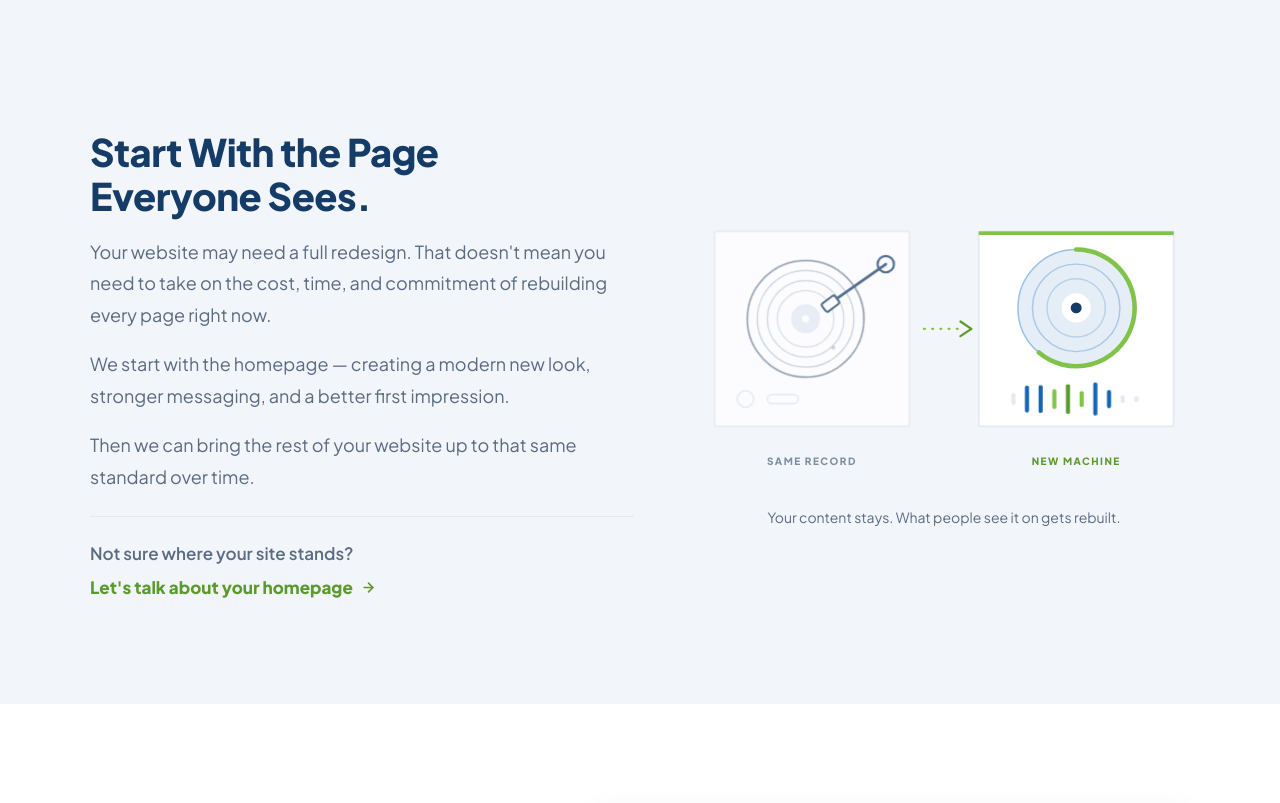
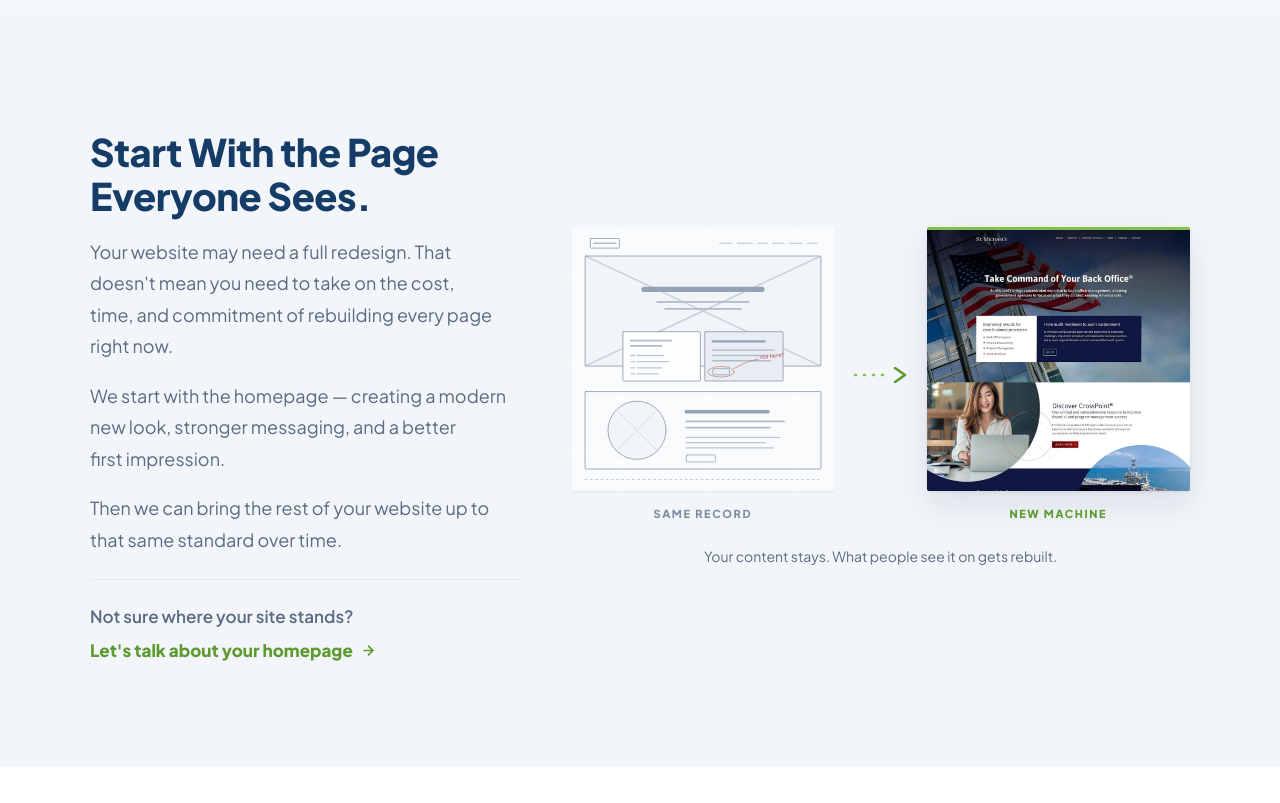
Before and after one commit to imageworksc/facelift, a plain HTML site: page index.html in a window 1280 px wide. Shown: the part 580-1383 px from the top of the page. Drawn offline with Linux system fonts and the light colour scheme.

Commit message:
Show the draft and the St. Michael's home in the first split
The record-player figure gives way to the page itself: a pencil
wireframe of a homepage on the "same record" side, and the St. Michael's
home ImageWorks built (from the portfolio) on the "new machine" side.
The wireframe is an SVG drawn to the same structure as that home; the
screenshot ships as a 1000px WebP.

Co-Authored-By: Claude Opus 5 (1M context) <noreply@anthropic.com>

```diff
--- a/index.html
+++ b/index.html
@@ -236,63 +236,22 @@
         <p class="quote-rail">Not sure where your site stands? <a href="#contact">Let's talk about your homepage <svg class="arrow icon" width="15" height="15" aria-hidden="true"><use href="#i-arrow"/></svg></a></p>
       </div>
 
+      <!-- The same homepage twice: as the pencil draft it starts from, and as
+           the St. Michael's home ImageWorks built from it. -->
       <figure class="fig reveal">
-        <svg viewBox="0 0 540 312" role="img" aria-labelledby="figTitle figDesc" class="fig-svg">
-          <title id="figTitle">The same record, played on a new machine</title>
-          <desc id="figDesc">The same disc shown twice: on the left as a turntable with a tonearm, on the right as a modern digital player with a progress ring and waveform.</desc>
-
-          <!-- THEN: turntable -->
-          <g opacity="0.72">
-            <rect x="18" y="30" width="214" height="214" rx="2" fill="#ffffff" stroke="var(--border)" stroke-width="2"/>
-            <g class="fig-disc">
-              <circle cx="118" cy="126" r="64" fill="#ffffff" stroke="var(--faint)" stroke-width="2"/>
-              <circle cx="118" cy="126" r="53" fill="none" stroke="var(--faint)" stroke-width="1.4" opacity=".55"/>
-              <circle cx="118" cy="126" r="42" fill="none" stroke="var(--faint)" stroke-width="1.4" opacity=".45"/>
-              <circle cx="118" cy="126" r="31" fill="none" stroke="var(--faint)" stroke-width="1.4" opacity=".35"/>
-              <circle cx="118" cy="126" r="16" fill="var(--border)"/>
-              <circle cx="118" cy="126" r="4" fill="#ffffff"/>
-              <circle cx="118" cy="82" r="2.2" fill="var(--faint)" opacity=".5"/>
-            </g>
-            <circle cx="206" cy="66" r="9" fill="#ffffff" stroke="var(--navy)" stroke-width="2.4"/>
-            <path d="M206 66 L152 104" stroke="var(--navy)" stroke-width="3" stroke-linecap="round"/>
-            <rect x="136" y="104" width="18" height="11" rx="2.5" transform="rotate(-37 145 109)" fill="#ffffff" stroke="var(--navy)" stroke-width="2.2"/>
-            <circle cx="52" cy="214" r="9" fill="none" stroke="var(--border)" stroke-width="2"/>
-            <rect x="76" y="209" width="34" height="10" rx="5" fill="none" stroke="var(--border)" stroke-width="2"/>
-          </g>
-          <text x="125" y="286" class="fig-label" text-anchor="middle">Same record</text>
-
-          <!-- bridge -->
-          <g>
-            <line x1="248" y1="137" x2="286" y2="137" stroke="var(--green)" stroke-width="2.5" stroke-linecap="round" stroke-dasharray="1 8"/>
-            <path d="M288 129 L300 137 L288 145" fill="none" stroke="var(--green-ink)" stroke-width="2.5" stroke-linecap="round" stroke-linejoin="round"/>
-          </g>
-
-          <!-- NOW: digital player -->
-          <g>
-            <rect x="308" y="30" width="214" height="214" rx="2" fill="#ffffff" stroke="var(--border)" stroke-width="2"/>
-            <rect x="308" y="30" width="214" height="4" fill="var(--green)"/>
-            <circle cx="415" cy="114" r="64" fill="var(--tint-blue)"/>
-            <circle cx="415" cy="114" r="64" fill="none" stroke="var(--blue)" stroke-width="1.6" opacity=".38"/>
-            <circle cx="415" cy="114" r="48" fill="none" stroke="var(--blue)" stroke-width="1.6" opacity=".28"/>
-            <circle cx="415" cy="114" r="32" fill="none" stroke="var(--blue)" stroke-width="1.6" opacity=".2"/>
-            <path class="fig-ring" d="M415 50 A64 64 0 1 1 374 163" fill="none" stroke="var(--green)" stroke-width="5" stroke-linecap="round"/>
-            <circle cx="415" cy="114" r="16" fill="#ffffff"/>
-            <circle cx="415" cy="114" r="6" fill="var(--navy)"/>
-            <g class="fig-wave" stroke-linecap="round" stroke-width="4.5">
-              <line x1="346" y1="209" x2="346" y2="219" stroke="var(--border)"/>
-              <line x1="361" y1="201" x2="361" y2="227" stroke="var(--blue)"/>
-              <line x1="376" y1="193" x2="376" y2="235" stroke="var(--blue)"/>
-              <line x1="391" y1="205" x2="391" y2="223" stroke="var(--green)"/>
-              <line x1="406" y1="188" x2="406" y2="240" stroke="var(--green-ink)"/>
-              <line x1="421" y1="203" x2="421" y2="225" stroke="var(--green)"/>
-              <line x1="436" y1="196" x2="436" y2="232" stroke="var(--blue)"/>
-              <line x1="451" y1="206" x2="451" y2="222" stroke="var(--blue)"/>
-              <line x1="466" y1="210" x2="466" y2="218" stroke="var(--border)"/>
-              <line x1="481" y1="211" x2="481" y2="217" stroke="var(--border)"/>
-            </g>
-          </g>
-          <text x="415" y="286" class="fig-label fig-label-now" text-anchor="middle">New machine</text>
-        </svg>
+        <div class="fig-pair">
+          <div class="fig-shot fig-shot--then">
+            <img src="assets/draft-wireframe.svg" width="600" height="600" loading="lazy" decoding="async" alt="A pencil wireframe of a homepage: header, hero image with a headline, two content panels, and a split section with a round photo and a button.">
+            <span class="fig-label">Same record</span>
+          </div>
+          <span class="fig-bridge" aria-hidden="true">
+            <svg viewBox="0 0 56 16" width="56" height="16"><line x1="2" y1="8" x2="38" y2="8" stroke="var(--green)" stroke-width="2.5" stroke-linecap="round" stroke-dasharray="1 8"/><path d="M42 1 L52 8 L42 15" fill="none" stroke="var(--green-ink)" stroke-width="2.5" stroke-linecap="round" stroke-linejoin="round"/></svg>
+          </span>
+          <div class="fig-shot fig-shot--now">
+            <img src="assets/st-michaels-home.webp" width="1000" height="1000" loading="lazy" decoding="async" alt="The St. Michael's homepage designed by ImageWorks Creative: an American flag hero reading 'Take Command of Your Back Office', two service panels, and a 'Discover CrossPoint' feature section.">
+            <span class="fig-label fig-label-now">New machine</span>
+          </div>
+        </div>
         <figcaption class="fig-cap">Your content stays. What people see it on gets rebuilt.</figcaption>
       </figure>
     </div>
--- a/styles.css
+++ b/styles.css
@@ -1087,21 +1087,68 @@ html:not([data-anim="on"]) .hl { background-size: 100% .34em; }
    -------------------------------------------------------------------------- */
 .split {
   display: grid;
-  grid-template-columns: minmax(0, 1.05fr) minmax(0, .95fr);
-  gap: clamp(36px, 5vw, 64px);
+  grid-template-columns: minmax(0, .82fr) minmax(0, 1.18fr);
+  gap: clamp(32px, 4vw, 56px);
   align-items: center;
 }
 .fig { margin: 0; max-width: 100%; }
-.fig-svg { width: 100%; height: auto; display: block; overflow: visible; }
+
+/* The same page twice: the pencil draft on the left, the finished home on the
+   right, the green bridge between them. Both squares, both card-shaped. */
+.fig-pair {
+  display: grid;
+  grid-template-columns: minmax(0, 1fr) auto minmax(0, 1fr);
+  gap: clamp(10px, 1.6vw, 18px);
+  align-items: center;
+}
+.fig-shot {
+  display: flex;
+  flex-direction: column;
+  align-items: center;
+  gap: 14px;
+  min-width: 0;
+}
+.fig-shot img {
+  width: 100%;
+  height: auto;
+  aspect-ratio: 1;
+  object-fit: cover;
+  object-position: top;
+  border-radius: var(--r);
+  transition: transform .45s var(--ease), box-shadow .45s var(--ease), opacity .45s var(--ease);
+}
+/* the draft: paper-flat, a hairline, a little faded */
+.fig-shot--then img {
+  background: #fbfcfd;
+  box-shadow: inset 0 0 0 1px var(--border), var(--shadow-flat);
+  opacity: .9;
+}
+/* the finished page: lit, carried on the card shadow, the green rule at its head */
+.fig-shot--now img {
+  border-top: 3px solid var(--green);
+  box-shadow: var(--shadow-card);
+}
+.fig-shot--now:hover img {
+  transform: translateY(-4px);
+  box-shadow: 0 1px 3px rgba(20, 40, 80, .08), 0 22px 44px rgba(20, 40, 80, .16);
+}
+.fig-shot--then:hover img { opacity: 1; }
+
+.fig-bridge { display: block; color: var(--green); }
+.fig-bridge svg { display: block; }
+/* the dots run towards the new page, once, when the section is read */
+.fig-bridge line { stroke-dashoffset: 0; }
+.is-revealed .fig-bridge line { animation: bridge-run 1.2s linear 2; }
+@keyframes bridge-run { to { stroke-dashoffset: -18; } }
+
 .fig-label {
-  font-family: 'Plus Jakarta Sans', sans-serif;
   font-size: 11px; font-weight: 800;
   letter-spacing: 1.6px; text-transform: uppercase;
-  fill: var(--faint);
-}
-.fig-label-now { fill: var(--green-ink); }
+  color: var(--faint);
+}
+.fig-label-now { color: var(--green-ink); }
 .fig-cap {
-  margin-top: 18px;
+  margin-top: 22px;
   font-size: 14px; line-height: 1.6;
   color: var(--muted);
   text-align: center;
@@ -1109,26 +1156,13 @@ html:not([data-anim="on"]) .hl { background-size: 100% .34em; }
   margin-inline: auto;
 }
 
-/* the disc turns, the progress ring draws, the waveform breathes */
-.fig-disc { transform-origin: 118px 126px; animation: figSpin 18s linear infinite; }
-.fig-ring { stroke-dasharray: 302; stroke-dashoffset: 302; }
-.is-revealed .fig-ring { animation: figRing 1.6s var(--ease) .3s forwards; }
-html:not([data-anim="on"]) .fig-ring { stroke-dashoffset: 0; }
-.fig-wave line { transform-origin: center; transform-box: fill-box; animation: figWave 2.4s ease-in-out infinite; }
-.fig-wave line:nth-child(2n) { animation-delay: -.6s; }
-.fig-wave line:nth-child(3n) { animation-delay: -1.2s; }
-.fig-wave line:nth-child(5n) { animation-delay: -1.8s; }
-
-@keyframes figSpin { to { transform: rotate(360deg); } }
-@keyframes figRing { to { stroke-dashoffset: 0; } }
-@keyframes figWave {
-  0%, 100% { transform: scaleY(1); }
-  50%      { transform: scaleY(.55); }
-}
-
 @media (max-width: 900px) {
   .split { grid-template-columns: 1fr; gap: 40px; }
-  .fig { max-width: 480px; margin-inline: auto; }
+  .fig { max-width: 560px; margin-inline: auto; }
+}
+@media (max-width: 420px) {
+  .fig-pair { grid-template-columns: 1fr; gap: 20px; }
+  .fig-bridge { justify-self: center; transform: rotate(90deg); margin-block: 14px; }
 }
 
 /* --------------------------------------------------------------------------
@@ -1663,8 +1697,8 @@ html:not([data-anim="on"]) .fig-ring { stroke-dashoffset: 0; }
   .fb-win--new::before { transform: scaleX(1); animation: none; }
   .fb-stage:hover .fb-win--new { transform: none; }
   .fb-queue li:hover { transform: none; }
-  .fig-disc, .fig-wave line { animation: none; }
-  .fig-ring { stroke-dashoffset: 0; animation: none; }
+  .fig-bridge line { animation: none; }
+  .fig-shot--now:hover img { transform: none; }
   .win:hover, .step:hover .step-body, .figure-card:hover { transform: none; }
   .step:hover .step-num, .win:hover .win-icon { transform: none; }
   .figure-card:hover .figure-card__num { transform: none; }
```
Also changed, not shown: assets/draft-wireframe.svg (added), assets/st-michaels-home.webp (added).
